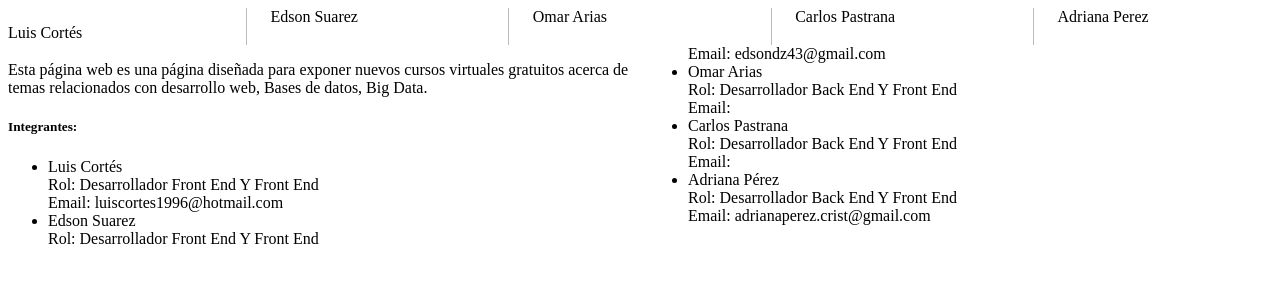
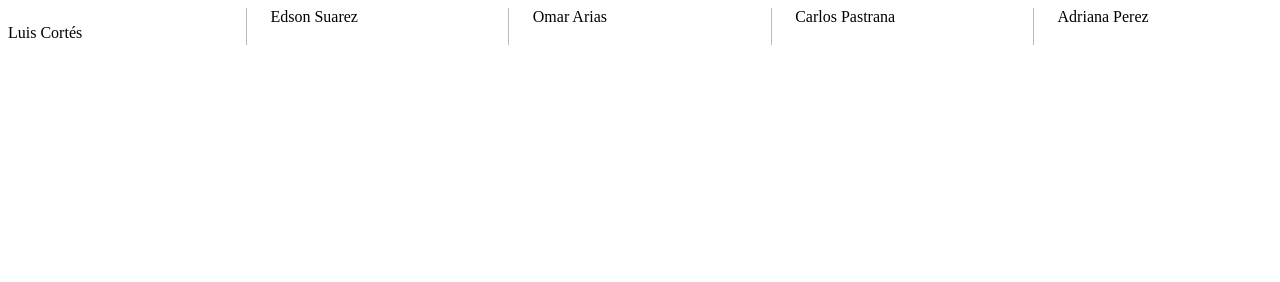
Before and after one commit to EdsonSuarez/semana-1-9, a website: page src/index.html in a window 1280 px wide. Drawn offline with Linux system fonts and the light colour scheme.

```diff
--- a/src/index.html
+++ b/src/index.html
@@ -23,9 +23,7 @@
 
     }
 
-    .seccion5 {
-      columns: 2;
-    }
+
     }
   </style>
 
@@ -39,35 +37,7 @@
   </div>
 
   <footer class="seccion5">
-    <div>
-      <p>Esta página web es una página diseñada para exponer nuevos cursos virtuales gratuitos
-        acerca de temas relacionados con desarrollo web, Bases de datos, Big Data.<br> </p>
-    </div>
 
-    <div>
-      <h5>Integrantes:</h5>
-      <ul>
-        <li> Luis Cortés <br>
-          Rol: Desarrollador Front End Y Front End <br>
-          Email: luiscortes1996@hotmail.com
-        </li>
-        <li> Edson Suarez <br>
-          Rol: Desarrollador Front End Y Front End <br>
-          Email: edsondz43@gmail.com
-        </li>
-        <li> Omar Arias <br>
-          Rol: Desarrollador Back End Y Front End <br>
-          Email:
-        </li>
-        <li> Carlos Pastrana <br>
-          Rol: Desarrollador Back End Y Front End <br>
-          Email:
-        </li>
-        <li> Adriana Pérez <br>
-          Rol: Desarrollador Back End Y Front End <br>
-          Email: adrianaperez.crist@gmail.com
-        </li>
-      </ul>
     </div>
 
   </footer>
```
